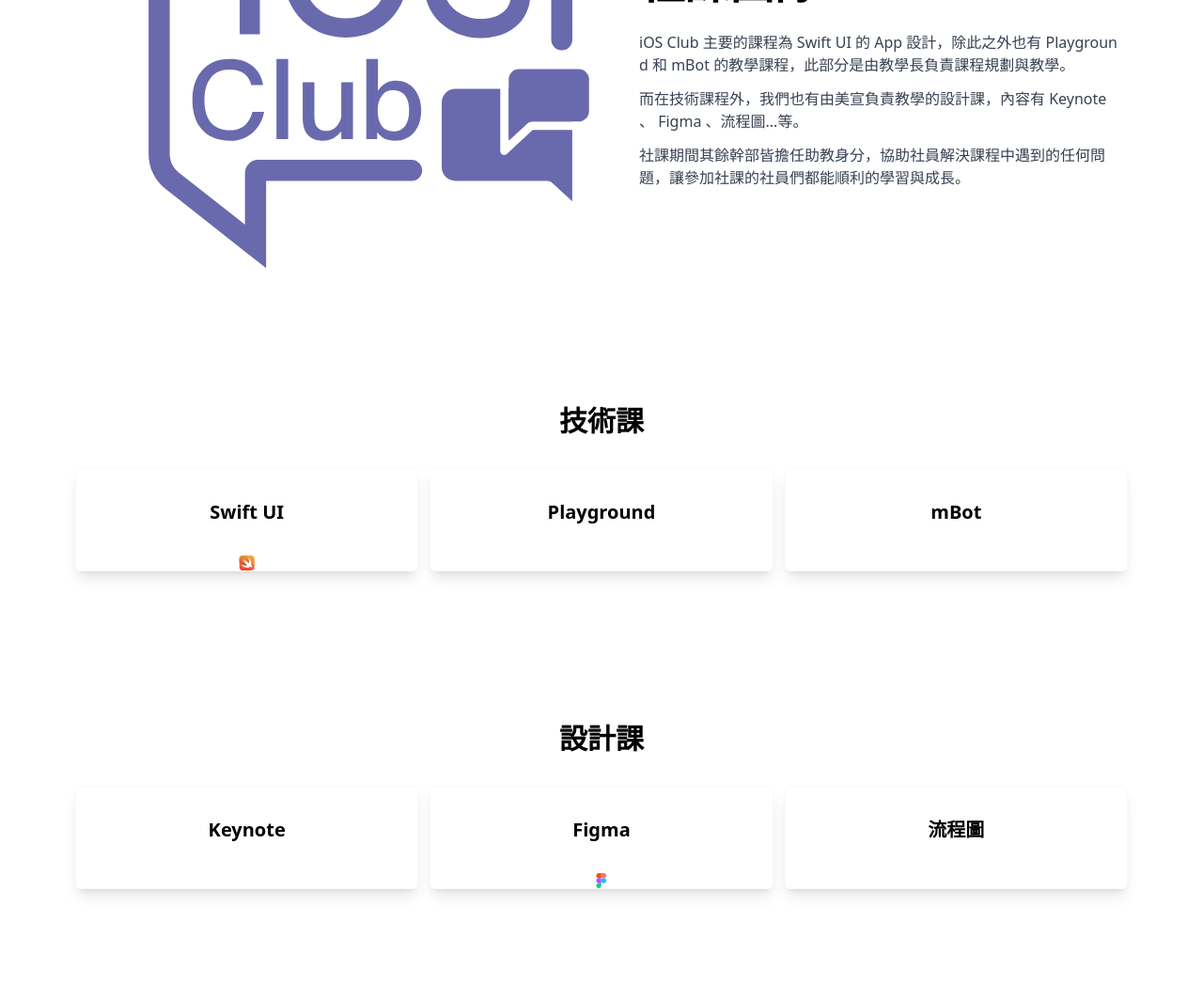
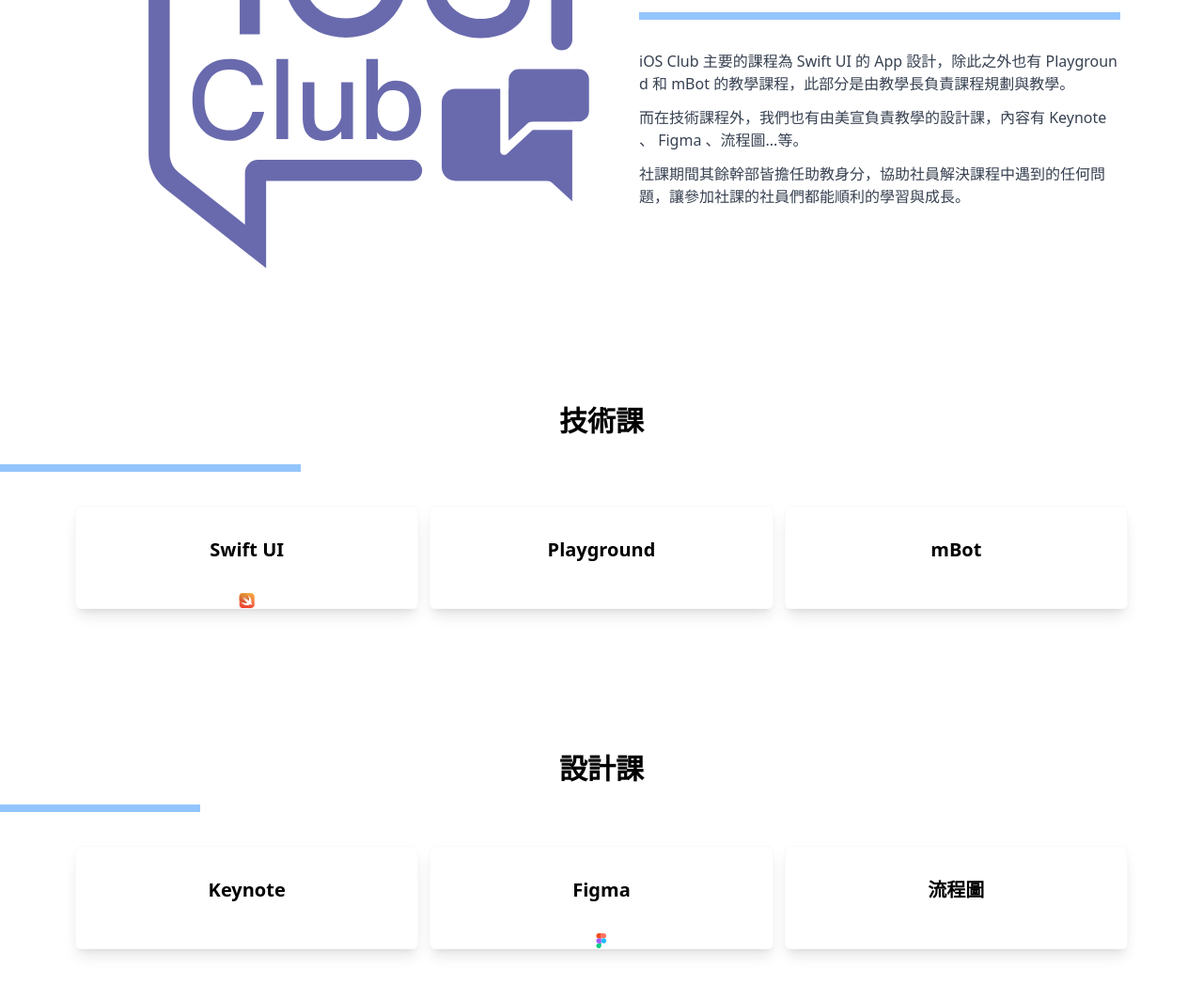
Before and after one commit to FCU-iOSClub/Website2022, a Gatsby site: page /course in a window 1280 px wide. Shown: the part 972-2036 px from the top of the page at 94% size. Built offline with nearby package versions, Linux system fonts and the light colour scheme; Gatsby itself is replaced by a stand-in of ours.

Commit message:
course_v2

```diff
--- a/src/pages/course.js
+++ b/src/pages/course.js
@@ -22,6 +22,7 @@ const CoursePage = () => {
                         <div className="text-center text-5xl font-[1000]">
                             <h1 className="text-center md:text-left">iOS Club</h1>
                             <h1 className="py-3 text-center md:text-left">社團課程</h1>
+                            <div class="h-2 w-9/10 my-4 bg-blue-300"></div>
                         </div>
                         <p className="py-3 text-gray-700 text-center md:text-left">
                             iOS Club 社課主要內容為利用 Xcode 開發 iOS App ，讓大家能透過實作了解並熟悉 Swift 語言的應用 、 SwiftUI 的佈局，最終達到具備獨立開發的能力。透過循序漸進的教學模式，讓大家都能從0開始輕鬆駕馭 App 開發，每堂社課都是收穫滿滿。
@@ -37,6 +38,7 @@ const CoursePage = () => {
                         <div className="text-center text-5xl font-[1000]">
                             <h1 className="text-center md:text-left">iOS Club</h1>
                             <h1 className="py-3 text-center md:text-left">社課團隊</h1>
+                            <div class="h-2 w-9/10  my-4 bg-blue-300"></div>
                         </div>
                         <div className="py-4 text-gray-700 text-center md:text-left">
                             <p>
@@ -58,6 +60,7 @@ const CoursePage = () => {
                 <h2 className="text-center text-3xl py-3 font-bold">
                     技術課
                 </h2>
+                <div class="h-2 w-1/4 my-4 bg-blue-300 content-center"></div>
                 <div className="py-5 px-20 md:grid md:grid-cols-3 md:gap-3 justify-center text-center">
                     <div className="w-full grid grid-col-1 rounded-md shadow-lg border border-neutral-50">
                         <h2 className="my-8 text-xl font-bold">Swift UI</h2>
@@ -73,9 +76,11 @@ const CoursePage = () => {
                 <div className="h-32" />
 
                 {/*設計課*/}
-                <h2 className="text-center text-3xl py-3 font-bold">
+
+                <h2 className="text-center text-3xl py-1 font-bold">
                     設計課
                 </h2>
+                <div class="h-2 w-1/6 my-4 bg-blue-300"></div>
                 <div className="py-5 px-20 md:grid md:grid-cols-3 md:gap-3 justify-center text-center">
                     <div className="w-full grid grid-col-1 rounded-md shadow-lg border border-neutral-50">
                         <h2 className="my-8 text-xl font-bold">Keynote</h2>
```
